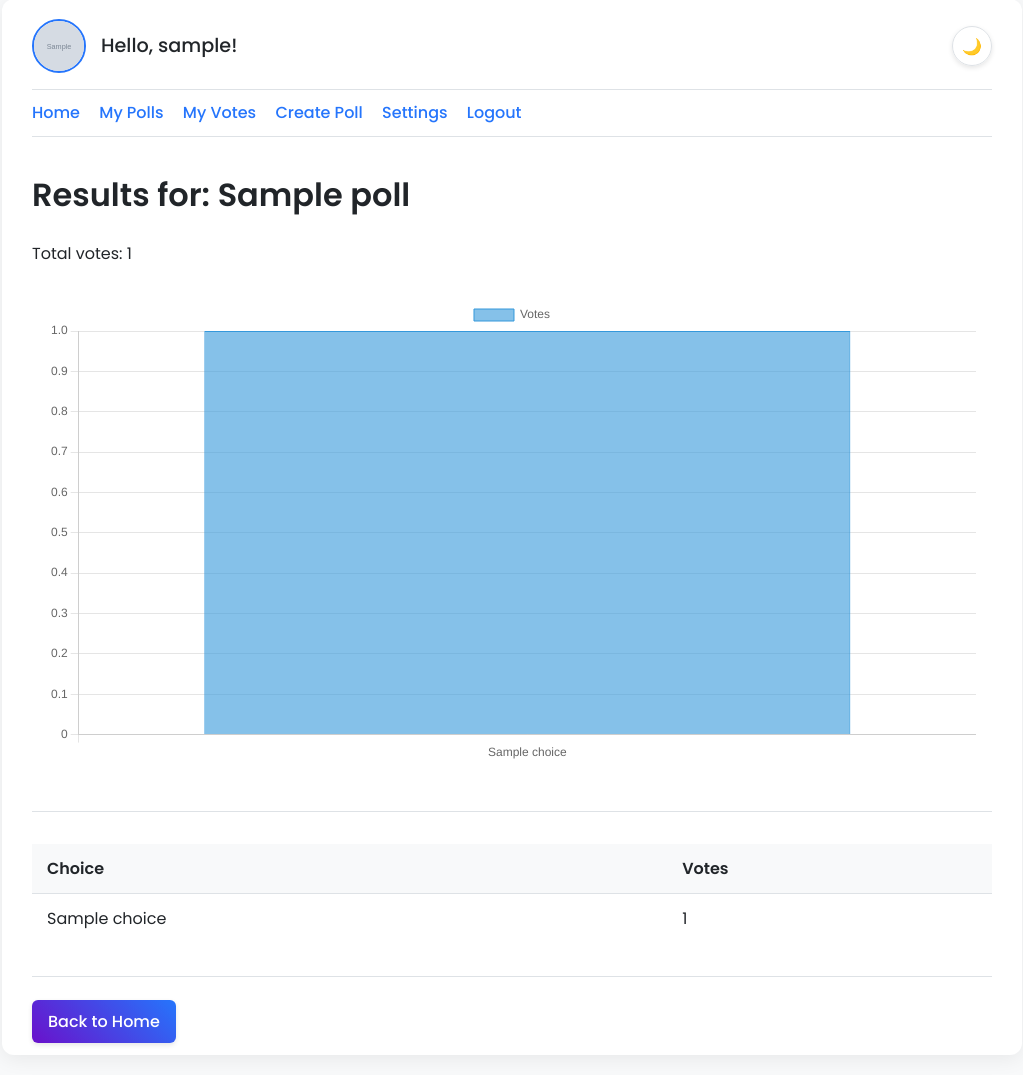
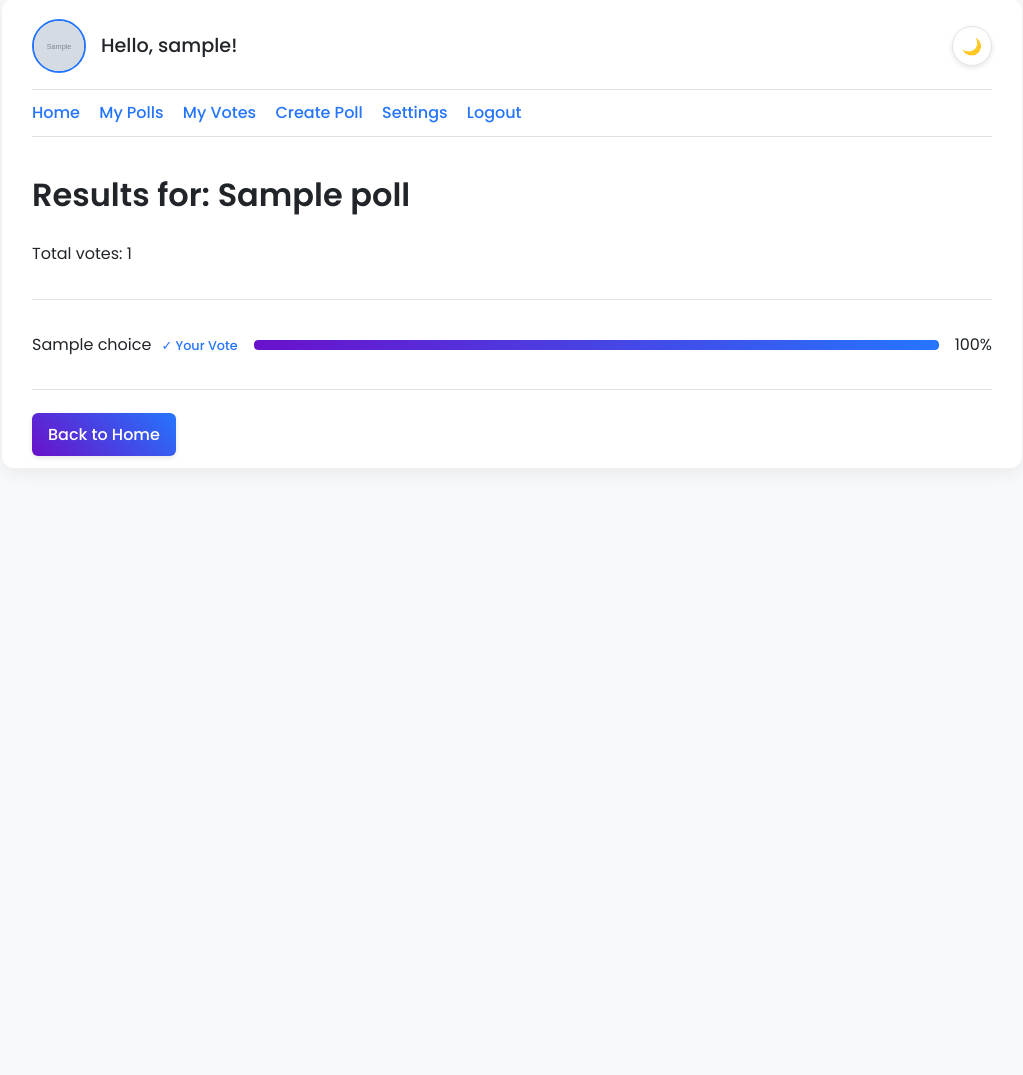
Before and after one commit to mikolajed/CommPolls, a Django app: page /polls/1/results/ in a window 1280 px wide. Shown: the part 21-1096 px from the top of the page, without its empty margins (128-1151 px from the left). After the commit the page ends 478 px from the top, so only its background shows below. Run offline with Django 4.2, Linux system fonts and the light colour scheme; a user stored in the database is signed in; tables that the repository leaves empty hold one stand-in row (values such as "Sample post"); grey boxes marked "Sample" are stand-in pictures.

Commit message:
Change view for results to a prograss bar, remove chart and table

```diff
--- a/comm_polls/static/comm_polls/modern-theme.css
+++ b/comm_polls/static/comm_polls/modern-theme.css
@@ -399,25 +399,33 @@ button.danger, .button-link.danger {
 
 /* Showcase Results */
 .showcase-results {
-    display: flex;
-    flex-direction: column;
-    gap: 1rem;
+    display: grid;
+    grid-template-columns: auto 1fr auto;
+    gap: 1.5rem 1rem; /* Increased row-gap for more separation */
+    align-items: center; /* Vertically center all items in the grid */
 }
 
 .result-item {
-    display: grid;
-    grid-template-columns: 1fr auto;
-    grid-template-areas:
-        "label percent"
-        "bar bar";
-    gap: 0.25rem 1rem;
-    align-items: center;
+    display: contents; /* This makes the children act as direct grid items */
 }
 
-.result-label { grid-area: label; }
-.result-percent { grid-area: percent; font-weight: 600; color: var(--text-muted); }
+.result-item.voted-for {
+    background-color: var(--choice-hover-bg);
+    border: 1px solid var(--primary-end);
+    border-radius: 8px;
+    padding: 10px;
+    margin: -10px; /* Counteract padding to maintain alignment */
+}
+
+.result-item.voted-for > .result-label::after {
+    content: '✓ Your Vote';
+    font-size: 0.8em;
+    font-weight: 500;
+    color: var(--primary-end);
+    margin-left: 10px;
+}
+
 .result-bar {
-    grid-area: bar;
     background-color: var(--form-bg);
     border-radius: 4px;
     height: 10px;
@@ -479,4 +487,10 @@ button.danger, .button-link.danger {
         flex-direction: column;
         align-items: stretch;
     }
+
+    .showcase-results, .result-item {
+        display: block;
+    }
+    .result-item { margin-bottom: 1rem; }
+
 }
--- a/comm_polls/templates/comm_polls/results.html
+++ b/comm_polls/templates/comm_polls/results.html
@@ -1,43 +1,32 @@
 {% extends "comm_polls/base.html" %}
 
 {% block title %}Results: {{ poll.name }}{% endblock %}
-
-{% block extra_head %}
-    <script src="https://cdn.jsdelivr.net/npm/chart.js"></script>
-{% endblock %}
 
 {% block content %}
     <h1>Results for: {{ poll.name }}</h1>
     <p>Total votes: {{ poll.total_votes }}</p>
 
-    <div class="chart-container">
-        <canvas id="resultsChart"
-                data-labels='[{% for choice in choices %}"{{ choice.name|escapejs }}"{% if not forloop.last %},{% endif %}{% endfor %}]'
-                data-votes='[{% for choice in choices %}{{ choice.votes_count }}{% if not forloop.last %},{% endif %}{% endfor %}]'>
-        </canvas>
+    <hr>
+
+    <div class="showcase-results">
+        {% if poll.total_votes > 0 %}
+            {% for choice in choices %}
+                {% with percentage|floatformat:0 as percentage_int %}
+                    {% widthratio choice.votes_count poll.total_votes 100 as percentage %}
+                    <div class="result-item {% if user_vote and user_vote.choice.id == choice.id %}voted-for{% endif %}">
+                        <span class="result-label">{{ choice.name }}</span>
+                        <div class="result-bar">
+                            <div class="bar-fill" style="width: {{ percentage }}%;"></div>
+                        </div>
+                        <span class="result-percent">{{ percentage|floatformat:0 }}%</span>
+                    </div>
+                {% endwith %}
+            {% endfor %}
+        {% else %}
+            <p>No votes have been cast yet.</p>
+        {% endif %}
     </div>
 
     <hr>
-
-    <table class="results-table">
-        <thead>
-            <tr>
-                <th>Choice</th>
-                <th>Votes</th>
-            </tr>
-        </thead>
-        <tbody>
-            {% for choice in choices %}
-                <tr>
-                    <td>{{ choice.name }}</td>
-                    <td>{{ choice.votes_count }}</td>
-                </tr>
-            {% endfor %}
-        </tbody>
-    </table>
-    <hr>
     <a href="{% url 'comm_polls:home' %}" class="button-link">Back to Home</a>
-
-    {% load static %}
-    <script src="{% static 'comm_polls/results.js' %}"></script>
 {% endblock %}
--- a/comm_polls/views.py
+++ b/comm_polls/views.py
@@ -167,9 +167,19 @@ def vote(request, poll_id):
 def results(request, poll_id):
     poll = get_object_or_404(Poll, id=poll_id)
     choices = poll.choices.order_by('-votes_count')
+
+    # Get the user's vote for this poll, if it exists
+    user_vote = None
+    if request.user.is_authenticated:
+        try:
+            user_vote = Vote.objects.get(poll=poll, voter=request.user)
+        except Vote.DoesNotExist:
+            user_vote = None
+
     context = {
         "poll": poll,
         "choices": choices,
+        "user_vote": user_vote,
     }
     return render(request, "comm_polls/results.html", context)
 
```
